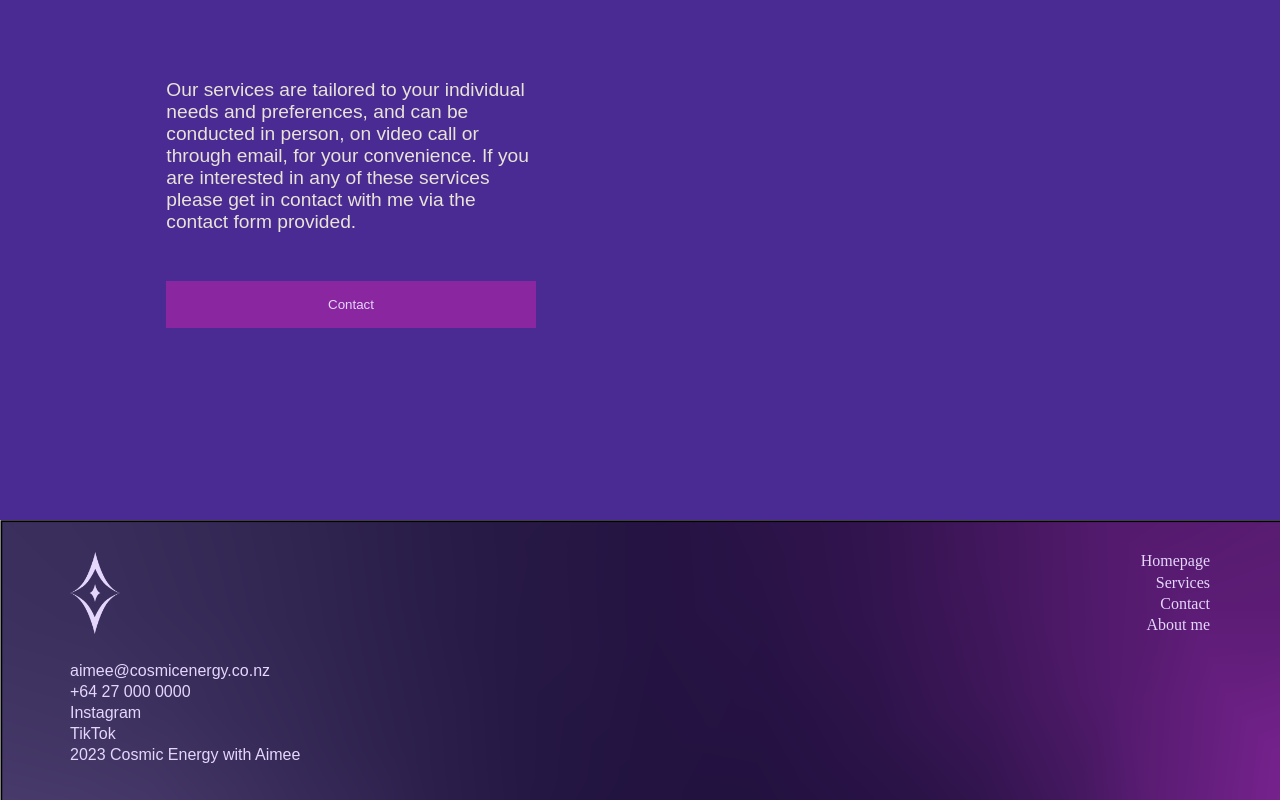
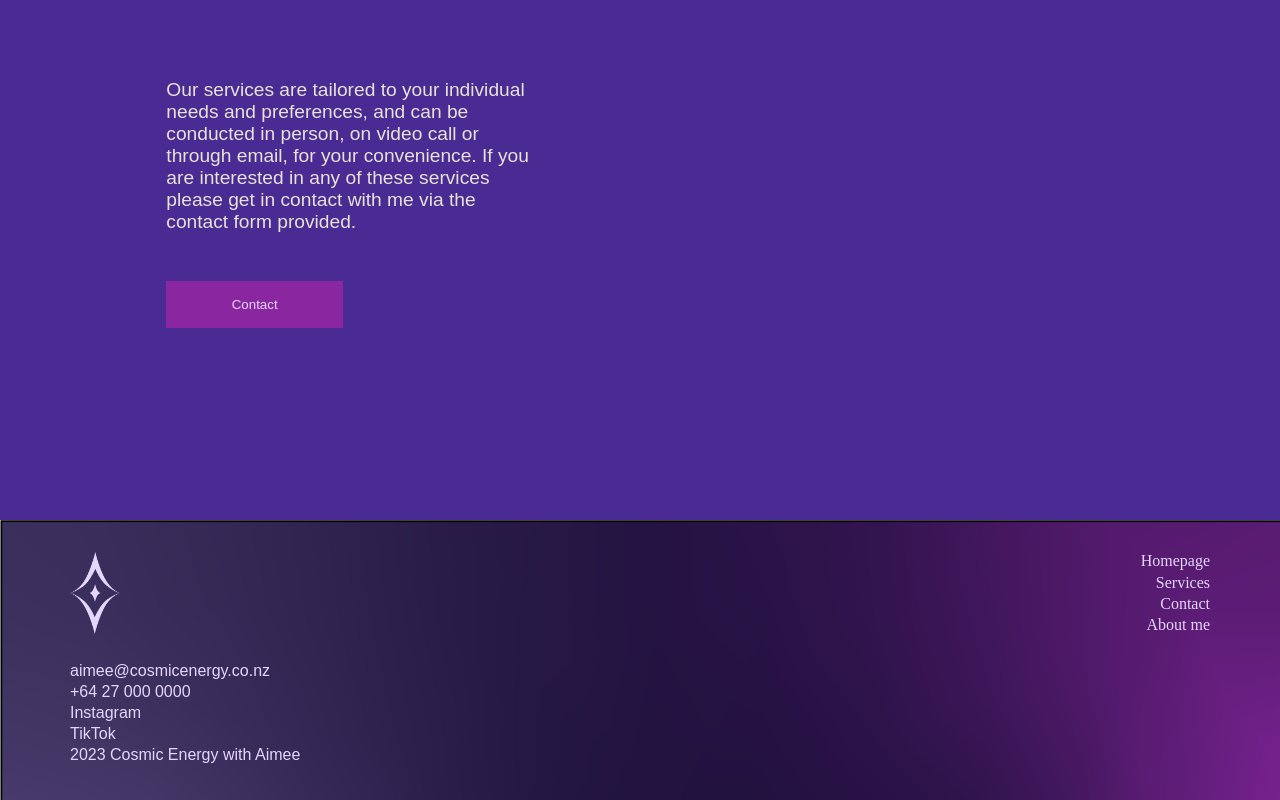
Before and after one commit to deshandeshandeshan/cosmicenergywithaimee, a React (Create React App) app in the folder client/: page /services in a window 1280 px wide. Shown: the part 1527-2327 px from the top of the page. Built offline with nearby package versions, Linux system fonts and the light colour scheme; a web font is replaced by a local one.

Commit message:
Css styling tweak to Services.css, grid item change in size

```diff
--- a/client/src/components/Services.css
+++ b/client/src/components/Services.css
@@ -183,7 +183,7 @@
 
     .outroGridItemB {
         grid-column-start: 2;
-        grid-column-end: 6;
+        grid-column-end: 4;
         grid-row-start: 2;
         margin: auto 0;
     }
```
